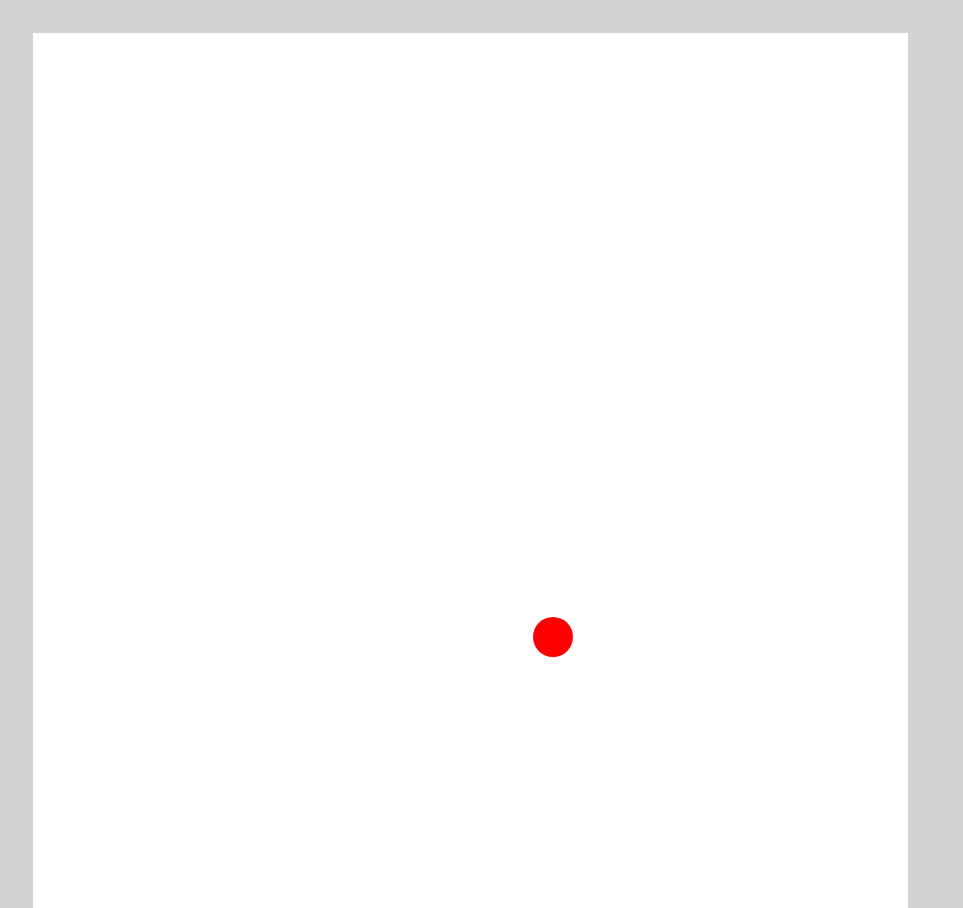
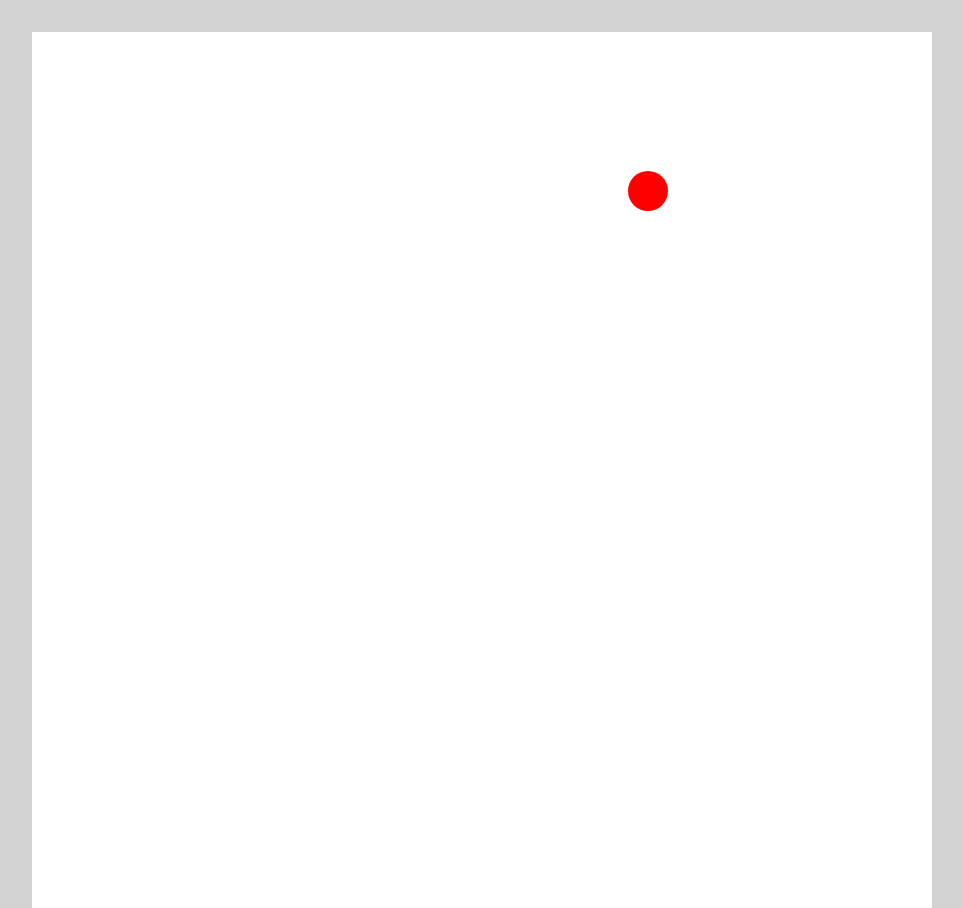
Before and after one commit to emilydani/CIT261, a plain HTML site: page calc/ball_ani.html in a window 1280 px wide. Shown: the top 908 px of the page, without its empty margins (8-971 px from the left). Drawn offline with Linux system fonts and the light colour scheme.

Commit message:
update animation

```diff
--- a/calc/ball_ani.html
+++ b/calc/ball_ani.html
@@ -2,60 +2,54 @@
 <html>
 
 <head>
-    <title>Bouncing Ball</title>
+    <title>TV Screen</title>
     <style>
         body {
             background-color: lightgrey;
 
         }
 
-        #container {
+        #box {
             width: 100%;
             margin: 2em;
             display: flex;
             align-content: center;
         }
 
-        #myCanvas {
+        #canvas {
             background: white;
-            border: 1px solid lightgrey;
         }
-
     </style>
 </head>
 
 <body>
-    <div id="container">
-
-        <canvas id="myCanvas" width="875em" height="875em"></canvas>
-
+    <div id="box">
+        <canvas id="canvas" width="900em" height="900em"></canvas>
     </div>
 
 </body>
-<script type="text/javascript">
+<script>
     let context;
     let dx = 6;
-    let dy = 2;
+    let dy = 3;
     let y = 150;
     let x = 10;
 
     function draw() {
-        context = myCanvas.getContext('2d');
-        context.clearRect(0, 0, 875, 875);
+        context = canvas.getContext('2d');
+        context.clearRect(0, 0, 900, 900);
         context.beginPath();
         context.fillStyle = "red";
         context.arc(x, y, 20, 0, Math.PI * 2, true);
         context.closePath();
         context.fill();
-        if (x < 0 || x > 875)
+        if (x < 2 || x > 900)
             dx = -dx;
-        if (y < 0 || y > 875)
+        if (y < 2 || y > 900)
             dy = -dy;
         x += dx;
         y += dy;
     }
     setInterval(draw, 10);
-
-
 </script>
 </html>
```
